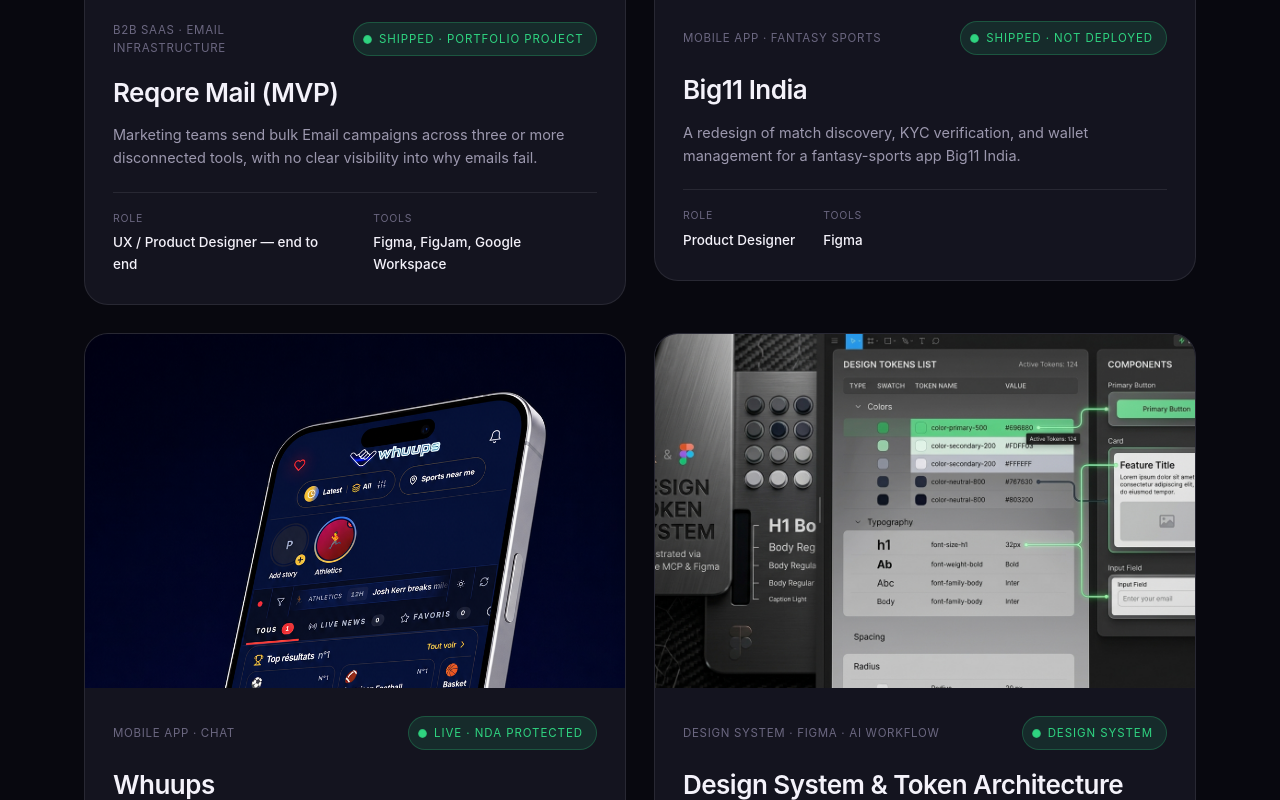
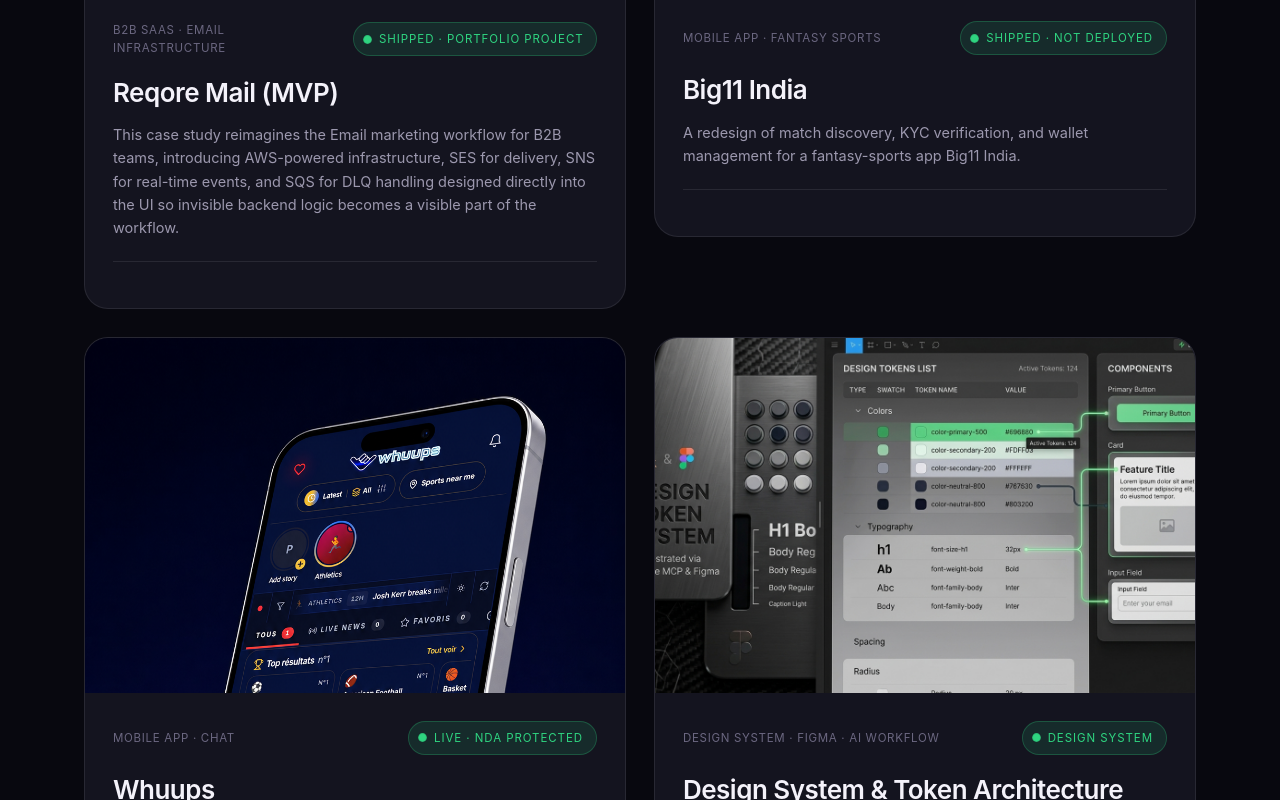
Before and after one commit to Prashant-712/prashant-portfolio, a React (Vite) app: page / in a window 1280 px wide. Shown: the part 1360-2160 px from the top of the page. Built offline with nearby package versions, Linux system fonts and the light colour scheme.

Commit message:
Update content.js and case study card

```diff
--- a/src/components/CaseStudyCard.jsx
+++ b/src/components/CaseStudyCard.jsx
@@ -33,14 +33,11 @@
         <p className="cs-card-problem">{study.problem}</p>
 
         <div className="cs-card-meta">
-          <div>
+          {/* <div>
             <p className="cs-card-meta-label">Role</p>
             <p className="cs-card-meta-value">{study.role}</p>
-          </div>
-          <div>
-            <p className="cs-card-meta-label">Tools</p>
-            <p className="cs-card-meta-value">{study.tools.join(', ')}</p>
-          </div>
+          </div> */}
+
         </div>
       </div>
     </>
--- a/src/data/content.js
+++ b/src/data/content.js
@@ -102,11 +102,11 @@
     statusVariant: "mint",
     cover: "/assets/reqore-dashboard.jpg",
     problem:
-      " Marketing teams send bulk Email campaigns across three or more disconnected tools, with no clear visibility into why emails fail.",
+      "This case study reimagines the Email marketing workflow for B2B teams, introducing AWS-powered infrastructure, SES for delivery, SNS for real-time events, and SQS for DLQ handling designed directly into the UI so invisible backend logic becomes a visible part of the workflow.",
     overview:
       "A unified platform for building, sending, and monitoring bulk email campaigns at scale — built around a Dead Letter Queue model borrowed from backend engineering and translated for non-technical operators.",
-    role: "UX / Product Designer — end to end",
-    tools: ["Figma", "FigJam", "Google Workspace"],
+    // role: "UX / Product Designer — end to end",
+    // tools: ["Figma", "FigJam", "Google Workspace"],
     outcomes: [
       "Collapsed campaign creation into one guided 6-step flow",
       "Designed a plain-language DLQ screen for non-technical recovery",
```
